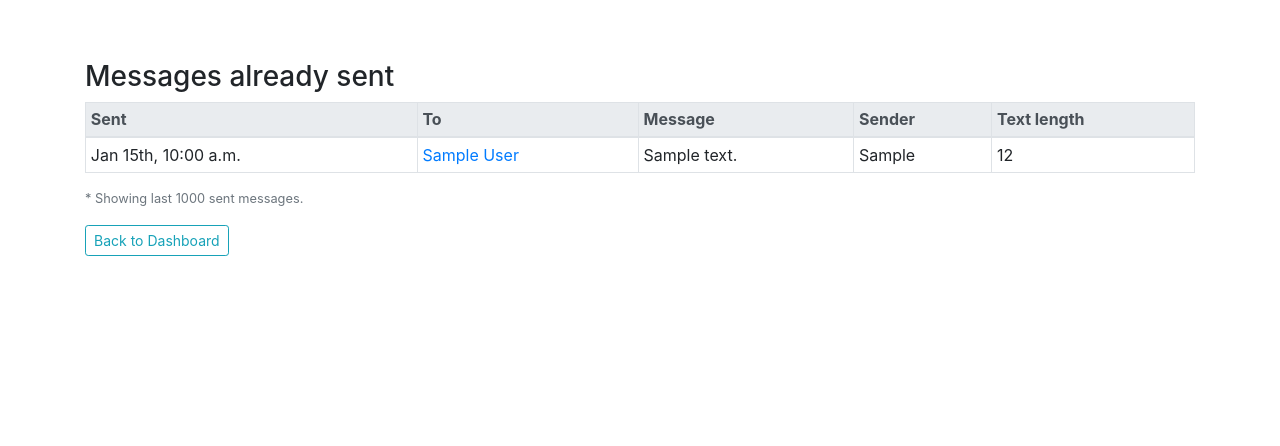
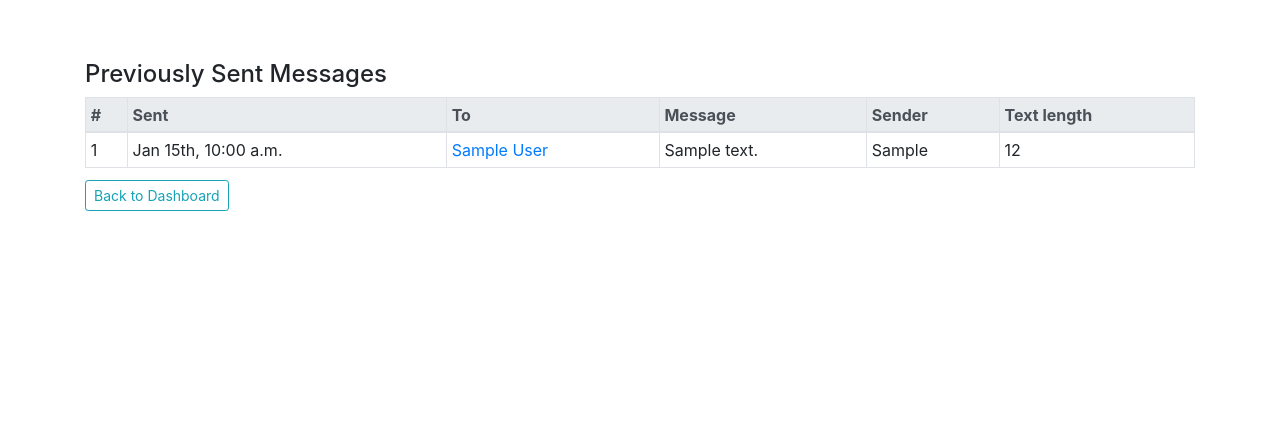
Before and after one commit to gotswoop/CEMA, a Django app: page /sms/sent/ in a window 1280 px wide. Shown: the part 56-502 px from the top of the page. Run offline with Django 3.2, Linux system fonts and the light colour scheme; a user stored in the database is signed in; tables that the repository leaves empty hold one stand-in row (values such as "Sample post"); parts of the project's set-up code (start-up, migrations or seed data) failed here and were passed over; some libraries are stand-ins or nearby versions.

Commit message:
ux changes to message lists: sent, queue and inbox. New feature: a message gets marked as "processed" when we respond to a text"

```diff
--- a/sms/templates/sms/queue.html
+++ b/sms/templates/sms/queue.html
@@ -1,7 +1,7 @@
 {% extends "home/base.html" %}
 {% block content %}
     <div class="content-section">
-    	<h3>Messages scheduled to be sent</h3>
+    	<h4>Messages scheduled to be sent</h4>
     	<table class="table table-sm table-hover table-bordered bg-white">
 		<caption>
 			<p><small> * Messages in queue</small></p>
--- a/sms/templates/sms/sent.html
+++ b/sms/templates/sms/sent.html
@@ -1,17 +1,16 @@
 {% extends "home/base.html" %}
 {% block content %}
     <div class="content-section">
-    	<h3>Messages already sent</h3>
+    	<h4>Previously Sent Messages</h4>
     	<table class="table table-sm table-hover table-bordered bg-white">
     	<caption>
-			<p><small> * Showing last 1000 sent messages.</small></p>
 			<p><a class="btn btn-outline-info btn-sm" href="{% url 'dashboard' %}">Back to Dashboard</a></p>
 		</caption>
-		<thead class="thead-light"><tr><th>Sent</th><th>To</th><th>Message</th><th>Sender</th><th>Text length</th></tr></thead>
+		<thead class="thead-light"><tr><th>#</th><th>Sent</th><th>To</th><th>Message</th><th>Sender</th><th>Text length</th></tr></thead>
     	<tbody>
     	{% for msg in msgs %}
-    	<tr>
-     	<td>{{ msg.sent_on|date:'M dS, g:i a'}}</td>
+    	<tr><td>{{ forloop.counter }}</td>
+     	<td>{{ msg.sent_on|date:'M jS, g:i a'}}</td>
     	{% if msg.study_id %}
     		<td><a href="{% url 'subject_details' msg.study_id.pk %}">{{ msg.study_id.first_name }} {{ msg.study_id.last_name }}</a></td>
     	{% else %}
```
Also changed, not shown: sms/templates/sms/inbox.html (+4 -4 lines), subjects/templates/subjects/details.html (+9 -2 lines).
